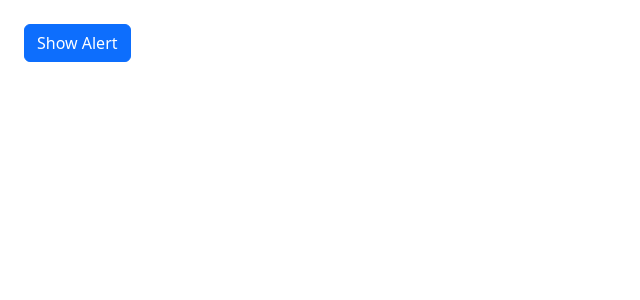
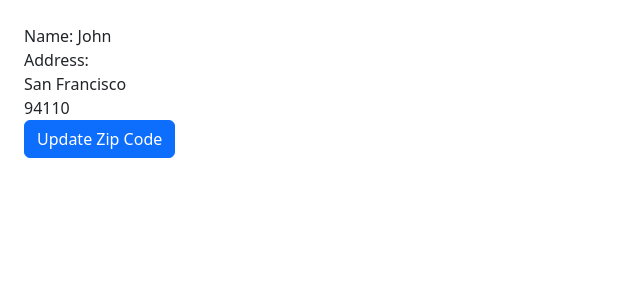
Before and after one commit to PravatKumaraMishra/React-Practice, a React (Vite) app: page / in a window 1280 px wide. Shown: the top 300 px of the page, without its empty margins (0-640 px from the left). Built offline with nearby package versions, Linux system fonts and the light colour scheme.

Commit message:
update nested state hook object

```diff
--- a/src/App.tsx
+++ b/src/App.tsx
@@ -1,18 +1,34 @@
 import { useState } from "react";
-import Alert from "./Alert";
 import Button from "./Button";
 
 export default function App() {
-  const [alertVisible, setAlertVisibility] = useState(false);
+  const [customer, setCustomer] = useState({
+    name: "John",
+    address: {
+      city: "San Francisco",
+      zipCode: "94110",
+    },
+  });
+
+  const handleSetCustomer = () => {
+    setCustomer({
+      ...customer,
+      address: {
+        ...customer.address,
+        zipCode: "94112",
+      },
+    });
+  };
 
   return (
     <div className="p-4">
-      {alertVisible && (
-        <Alert onClose={() => setAlertVisibility(false)}>
-          My <strong>Alert</strong>
-        </Alert>
-      )}
-      <Button text={"Show Alert"} onClick={() => setAlertVisibility(true)} />
+      <div>Name: {customer.name}</div>
+      <div>
+        Address:
+        <div>{customer.address.city}</div>
+        <div>{customer.address.zipCode}</div>
+      </div>
+      <Button text={"Update Zip Code"} onClick={handleSetCustomer} />
     </div>
   );
 }
```
